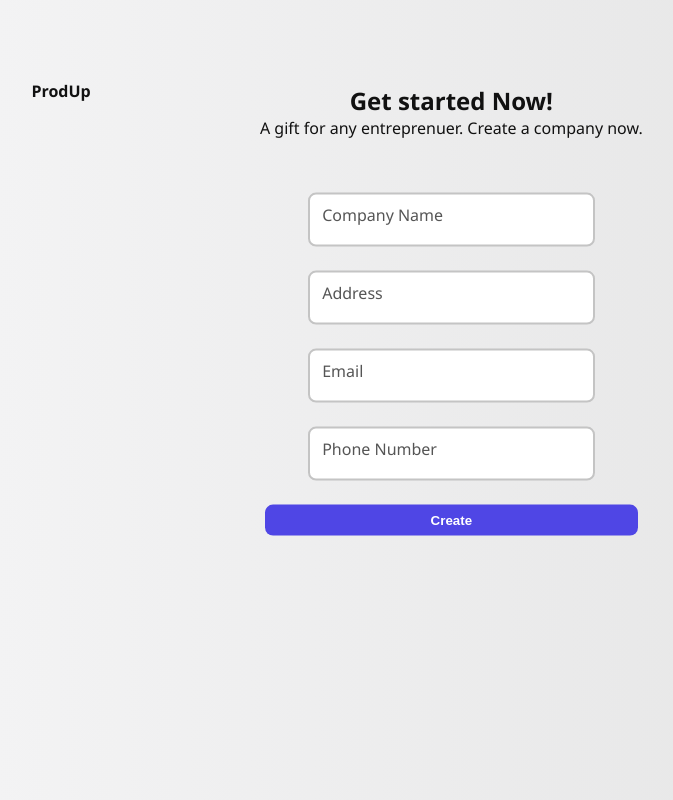
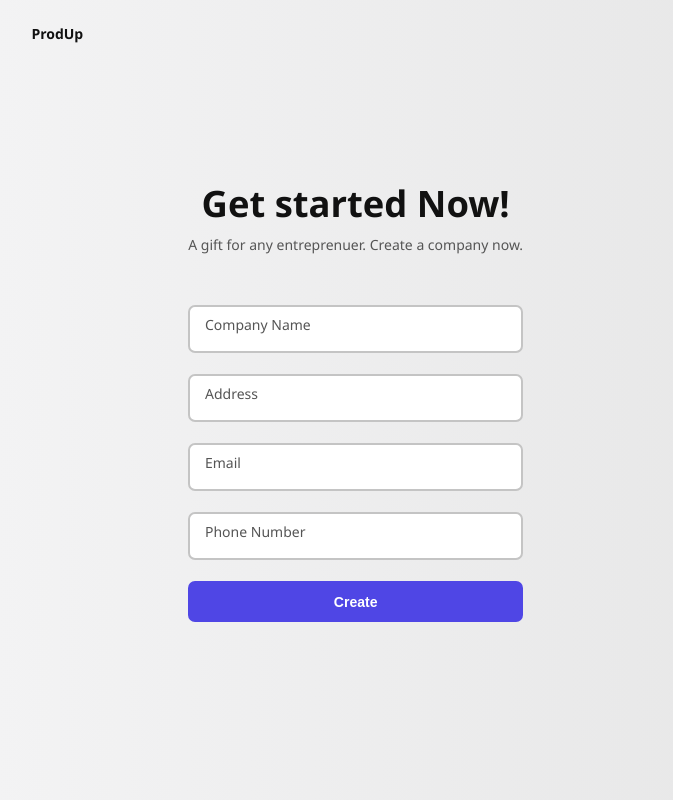
Before and after one commit to Whit2776/ProdUp, a Django app: template templates/dashboard/create_company.html in a window 1280 px wide. Shown: the whole page, without its empty margins (71-744 px from the left). Run offline with Django 3.2, Linux system fonts and the light colour scheme; the template is opened without the code that fills it, so the values that code supplies are empty.

Commit message:
Added responsiveness

```diff
--- a/templates/dashboard/create_company.html
+++ b/templates/dashboard/create_company.html
@@ -7,7 +7,7 @@
   <title>Create Company</title>
 </head>
 <body>
-  <span id='lolo' style='position: fixed; top: 10%; left: 8%; font-weight:bold; color:#111;'>ProdUp</span>
+  <span id='lolo' style='position: fixed; top: 3%; left: 8%; font-weight:bold; color:#111;'>ProdUp</span>
   <style>
     *{
       margin: 0;
@@ -130,6 +130,195 @@
     button:hover{
       background: #3730a3; /* slightly darker purple on hover */
     }
+
+    @media (max-width: 600px){
+
+      main{
+        display: block;
+        position: relative;
+      }
+
+      /* Make video full screen background */
+      .display-video{
+        position: fixed;
+        inset: 0;
+        z-index: -2;
+        padding: 0;
+      }
+
+      .display-video video{
+        border-radius: 0;
+      }
+
+      /* Add dark overlay for readability */
+      .display-video::after{
+        content: "";
+        position: absolute;
+        inset: 0;
+        background: rgba(0, 0, 0, 0.45);
+        z-index: -1;
+      }
+
+      #form-container{
+        min-height: 100vh;
+        display: flex;
+        align-items: center;
+        justify-content: center;
+        padding: 1.5rem;
+      }
+
+      #form-container form{
+        width: 100%;
+        max-width: 420px;
+        transform: none;
+        background: rgba(255, 255, 255, 0.15);
+        backdrop-filter: blur(18px);
+        -webkit-backdrop-filter: blur(18px);
+        border: 1px solid rgba(255, 255, 255, 0.25);
+        border-radius: 1rem;
+        padding: 2rem;
+        box-shadow: 0 10px 40px rgba(0, 0, 0, 0.25);
+      }
+
+      .field-group{
+        width: 100%;
+      }
+
+      .field-group input{
+        background: rgba(255, 255, 255, 0.9);
+      }
+
+      .field-group label{
+        color: #020202;
+      }
+
+      button{
+        width: 100%;
+      }
+
+    }
+    /* ===============================
+   GLOBAL RESPONSIVE IMPROVEMENTS
+================================= */
+
+/* Better typography scaling */
+html {
+  font-size: clamp(14px, 1vw, 16px);
+}
+
+/* Constrain form container properly */
+#form-container {
+  padding: clamp(2rem, 5vw, 6rem);
+}
+
+/* Remove the hack */
+#form-container form {
+  transform: none !important;
+  width: 100% !important;
+  max-width: 520px;
+  margin: 0 auto;
+}
+
+/* Make fields fluid */
+.field-group {
+  width: 100% !important;
+  max-width: 520px;
+}
+
+/* Improve input responsiveness */
+.field-group input {
+  font-size: 1rem;
+  padding: 1rem 1.25rem;
+}
+
+/* Improve heading scaling */
+.header h1 {
+  font-size: clamp(1.8rem, 3vw, 2.6rem);
+  margin-bottom: 0.5rem;
+}
+
+.header p {
+  font-size: clamp(0.9rem, 1.5vw, 1rem);
+  color: #555;
+  max-width: 450px;
+  margin: 0 auto;
+}
+
+/* Button scaling */
+button {
+  max-width: 520px;
+  width: 100%;
+  padding: 0.9rem;
+  font-size: 1rem;
+}
+
+/* Improve desktop video spacing */
+.display-video {
+  padding: clamp(0.5rem, 2vw, 2rem);
+}
+
+/* ===============================
+   LARGE SCREENS (Ultra-wide)
+================================= */
+
+@media (min-width: 1600px) {
+
+  main {
+    grid-template-columns: 1.5fr 1fr;
+  }
+
+  #form-container {
+    padding-left: 10%;
+  }
+
+}
+
+/* ===============================
+   TABLETS
+================================= */
+
+@media (max-width: 1024px) {
+
+  main {
+    grid-template-columns: 1fr 1fr;
+  }
+
+  #form-container {
+    padding: 3rem;
+  }
+
+}
+
+/* ===============================
+   MOBILE
+================================= */
+
+@media (max-width: 600px){
+
+  body {
+    background: #000;
+  }
+
+  #lolo {
+    color: white !important;
+    left: 50%;
+    transform: translateX(-50%);
+  }
+
+  .header h1,
+  .header p {
+    color: white;
+  }
+
+  .field-group input {
+    background: rgba(255,255,255,0.9);
+  }
+
+  button {
+    font-size: 1rem;
+  }
+
+}
   </style>
 
   <main>
```
